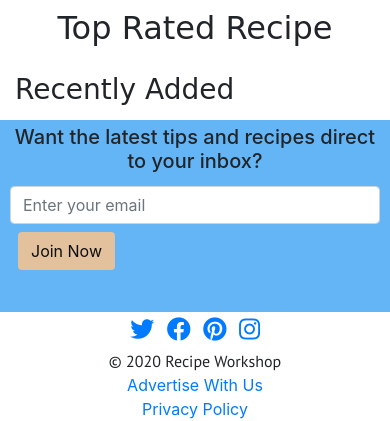
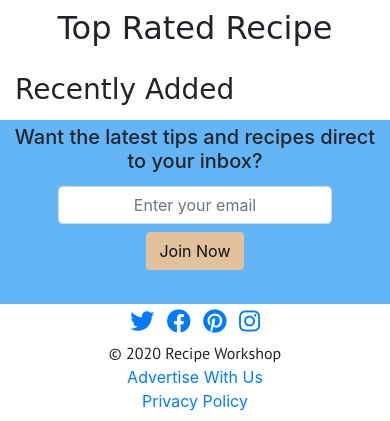
Before and after one commit to Andy-Osborne/Recipe-Workshop, a Flask app: page / in a window 390 px wide. Shown: the part 496-917 px from the top of the page. Run offline with Flask 2, Linux system fonts and the light colour scheme; data that the repository does not hold is empty; some libraries are stand-ins or nearby versions; some web fonts are replaced.

Commit message:
Adjust responsiveness of newsletter form

```diff
--- a/templates/public/index.html
+++ b/templates/public/index.html
@@ -68,10 +68,10 @@
         <h5>Want the latest tips and recipes direct to your inbox?</h5>
     </div>
 
-    <div class="d-lg-inline-flex text-center">
+    <div class="form-inline">
         <form action="{{url_for('newsletter_register')}}" method="POST" id="newsletter">
-            <div class="form-group form-inline">
-                <input class="form-control" type="email" name="email" id="email" placeholder="Enter your email"
+            <div class="form-group">
+                <input class="form-control text-center" type="email" name="email" id="email" placeholder="Enter your email"
                     required>
                 <button class="btn btn-news" type="submit" form="newsletter">Join Now</button>
             </div>
@@ -87,10 +87,10 @@
         <h5>Want the latest tips and recipes direct to your inbox?</h5>
     </div>
 
-    <div class="d-lg-inline-flex text-center">
+    <div class="form-inline">
         <form action="{{url_for('newsletter_register')}}" method="POST" id="newsletter">
             <div class="form-group form-inline">
-                <input class="form-control" type="email" name="email" id="email" placeholder="Enter your email"
+                <input class="form-control text-center" type="email" name="email" id="email" placeholder="Enter your email"
                     required>
                 <button class="btn btn-news" type="submit" form="newsletter">Join Now</button>
             </div>
```
